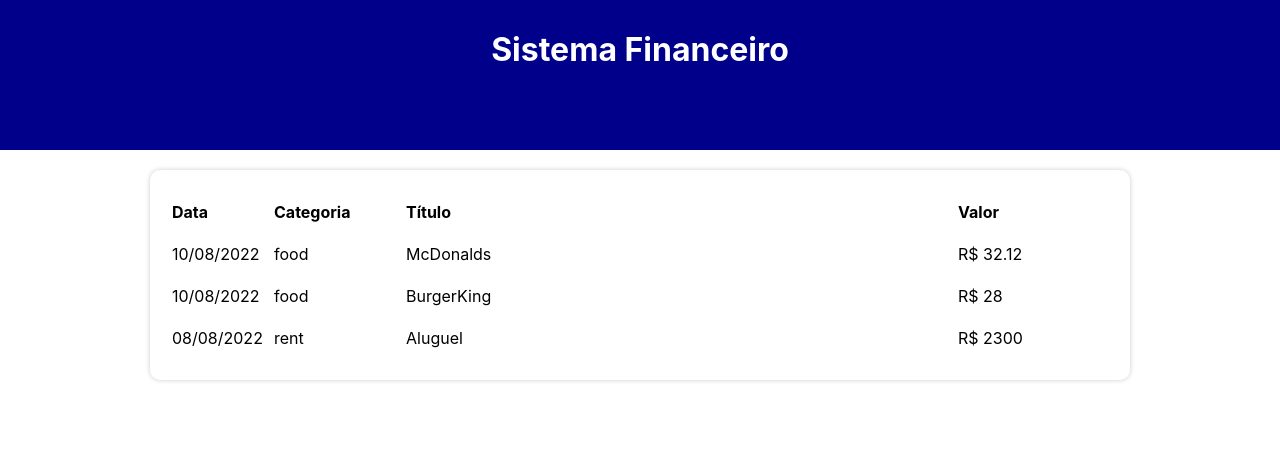
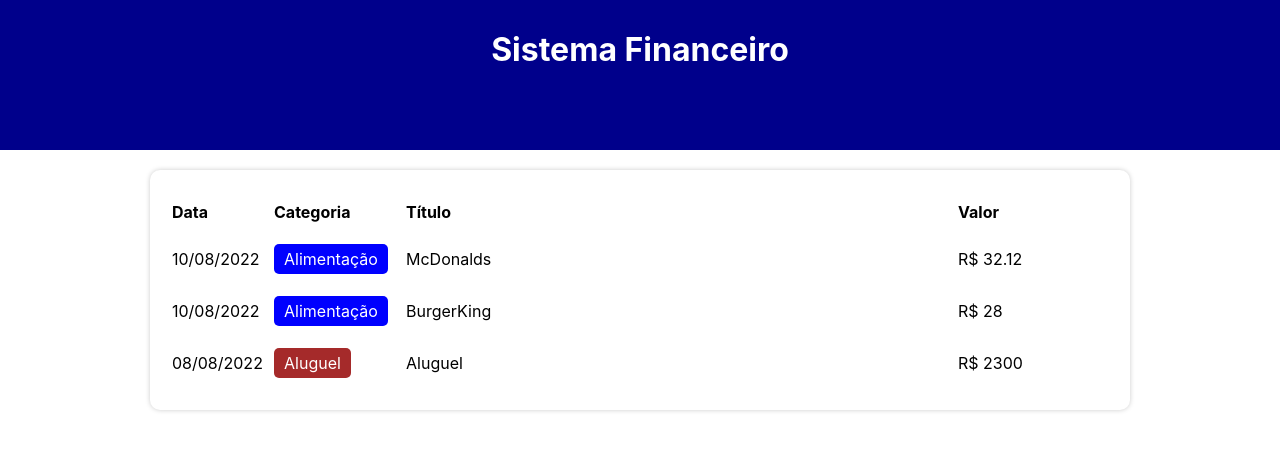
Before and after one commit to HudsonMenezes/sistema-financas-pessoais, a React (Create React App) app: page / in a window 1280 px wide. Shown: the top 450 px of the page. Built offline with nearby package versions, Linux system fonts and the light colour scheme.

Commit message:
category props and category color added

```diff
--- a/src/components/TableItem/index.tsx
+++ b/src/components/TableItem/index.tsx
@@ -1,6 +1,7 @@
 import * as C from './styles'
 import {Item} from '../../types/Item'
 import {formatDate} from '../../helpers/dateFilter'
+import { categories } from '../../data/categories'
 
 type Props = {
   item: Item
@@ -10,7 +11,11 @@
   return (
     <C.TableLine>
       <C.TableColumn>{formatDate(item.date)}</C.TableColumn>
-      <C.TableColumn>{item.category}</C.TableColumn>
+      <C.TableColumn>
+          <C.Category color={categories[item.category].color}>
+            {categories[item.category].title}
+          </C.Category>
+        </C.TableColumn>
       <C.TableColumn>{item.title}</C.TableColumn>
       <C.TableColumn>R$ {item.value}</C.TableColumn>
     </C.TableLine>
--- a/src/components/TableItem/styles.ts
+++ b/src/components/TableItem/styles.ts
@@ -4,5 +4,12 @@
 
 export const TableColumn = styled.td`
   padding: 10px 0;
+`
 
+export const Category = styled.div<{ color: string }>`
+  display: inline-block;
+  padding: 5px 10px;
+  border-radius: 5px;
+  color: #fff;
+  background-color: ${props => props.color };
 `
```
